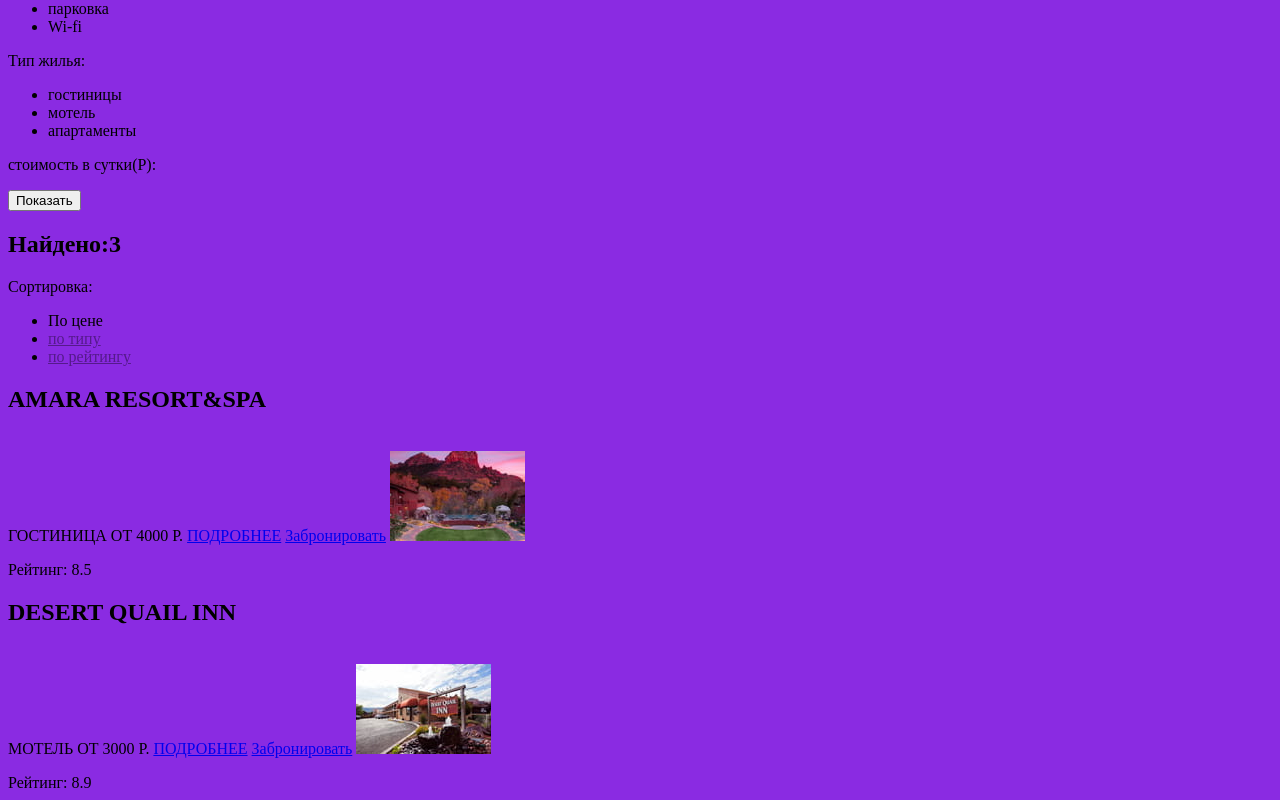
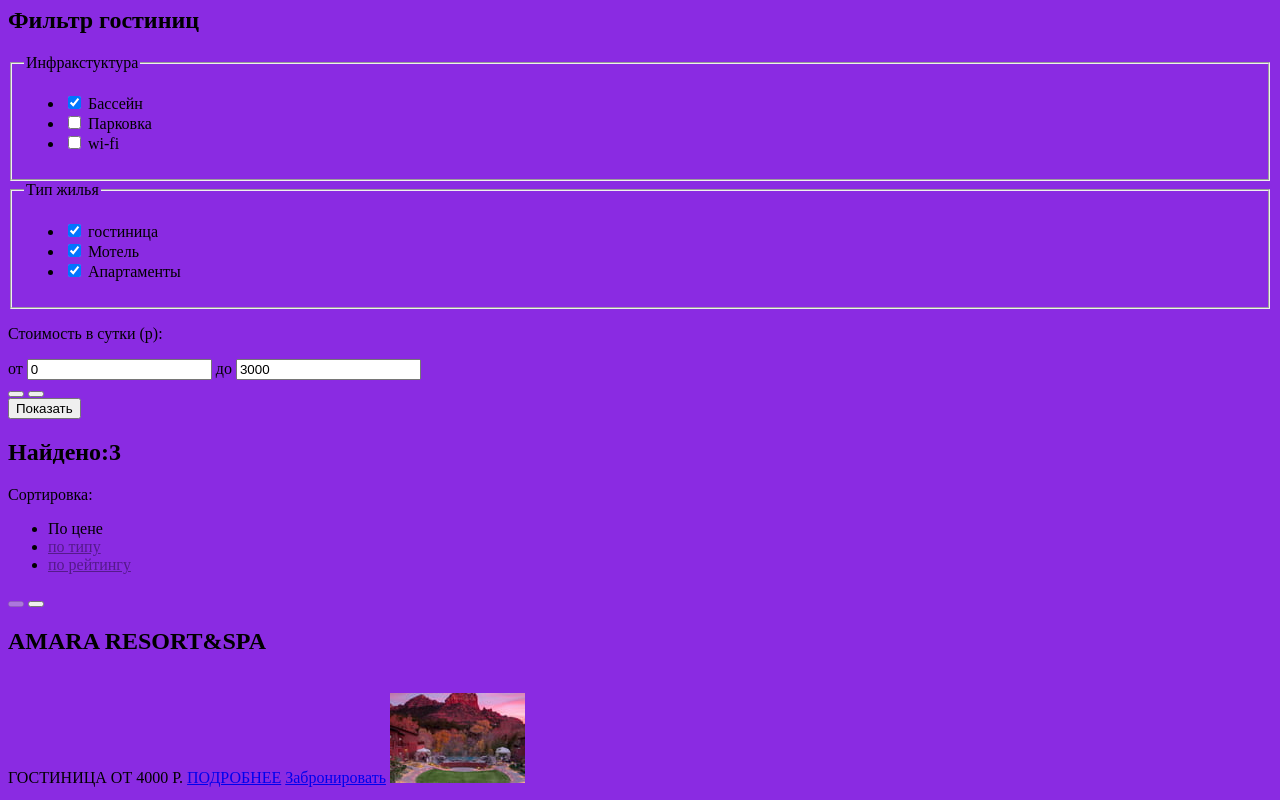
Before and after one commit to Ismrenata/1462177-sedona-28, a plain HTML site: page catalog.html in a window 1280 px wide. Shown: the part 251-1051 px from the top of the page. Drawn offline with Linux system fonts and the light colour scheme.

Commit message:
Домашнее задание по лекции: Доступность и формы
Была небольшая проверка доступно ли все по параметру на сайте accessibility. Не до конца разобралась с ним, но вроде у меня должно быть все нормально. Доверстала пока все что могла: формы, фильтр. Жду замечаний и предложений) Заранее благодарю за помощь!

```diff
--- a/catalog.html
+++ b/catalog.html
@@ -19,23 +19,60 @@
 </nav>
 </header>
 <main>
-  <h1></h1>
+  <h1 class="visually-hidden">Каталог гостиниц</h1>
   <section class="filter">
-  <p>Инфракстуктура:</p>
-  <ul>
-    <li>Бассейн</li><!--Радиокнопки это я так думаю, кнопки перключатели, но думаю их не надо верстать сейчас-->
-    <li>парковка</li>
-    <li>Wi-fi</li>
-  </ul>
-  <p>Тип жилья:</p>
-  <ul>
-    <li>гостиницы</li>
-    <li>мотель</li>
-    <li>апартаменты</li>
-  </ul>
-  <p>стоимость в сутки(Р):</p>
-<!--это не знаю как верстать, думаю пока не нужно-->
-  <button type="submit">Показать</button>
+    <h2 class="visually_hidden">Фильтр гостиниц</h2>
+    <form action="https://echo.htmlacademy.ru" method="get">
+      <fieldset>
+        <legend>Инфракстуктура</legend>
+        <ul>
+          <li>
+            <input type="checkbox" name="pool" id="pool" checked>
+            <label for="pool">Бассейн</label>
+          </li>
+          <li>
+            <input type="checkbox" name="parking" id="parking" >
+            <label for="parking">Парковка</label>
+          </li>
+          <li>
+            <input type="checkbox" name="wifi" id="wifi" >
+            <label for="wifi">wi-fi</label>
+          </li>
+        </ul>
+      </fieldset>
+      <fieldset>
+        <legend>Тип жилья</legend>
+        <ul>
+          <li>
+            <input type="checkbox" name="hotel" id="hotel" checked>
+            <label for="hotel">гостиница</label>
+          </li>
+          <li>
+            <input type="checkbox" name="motel" id="motel" checked>
+            <label for="motel">Мотель</label>
+          </li>
+          <li>
+            <input type="checkbox" name="apartments" id="apartments" checked>
+            <label for="apartments">Апартаменты</label>
+          </li>
+        </ul>
+      </fieldset>
+    </form>
+  <div class="price_control">
+    <p>Стоимость в сутки (р):</p>
+      <label>от
+         <input type="text" name="min-price" value="0">
+      </label>
+      <label>до
+         <input type="text" name="max-price" value="3000">
+      </label>
+    <div class="range_price_control"><!--Попытка сверстать контролер диапазона цены-->
+         <div class="scale"></div>
+         <button type="button" class="min-price"></button>
+         <button type="button" class="max-price"></button>
+    </div>
+  </div>
+  <button type="button">Показать</button>
   </section>
   <section class="search">
     <h2>Найдено:3</h2>
@@ -51,7 +88,8 @@
         <a href="">по рейтингу</a>
       </li>
     </ul>
-    <div class="down-up"></div>
+    <button type="button" class="down_arrow" aria-pressed="true" disabled></button>
+    <button type="button" class="up_arrow"></button><!---это значки стрелки промотки стрелки вниз и вверх, т.к и надо нажимать думаю, что лучше ихкнопками сделать-->
   </section>
 
 
@@ -59,8 +97,8 @@
   <h2>AMARA RESORT&SPA</h2><br>
   <span>ГОСТИНИЦА</span>
   <span>ОТ 4000 Р.</span>
-  <a href="amara_resort.html" >ПОДРОБНЕЕ</a>
-  <a href="submit_form.html" >Забронировать</a>
+  <a href="amara_resort.html">ПОДРОБНЕЕ</a>
+  <a href="submit_form.html">Забронировать</a>
    <img src="img/amara.jpg" alt="Вид из окна отеля на зеленую лужайку и красные горы." width="135px" height="90px">
     <p class="rating_amara">Рейтинг: 8.5</p>
     <div class="star">
```
Also changed, not shown: index.html (+20 -10 lines).
